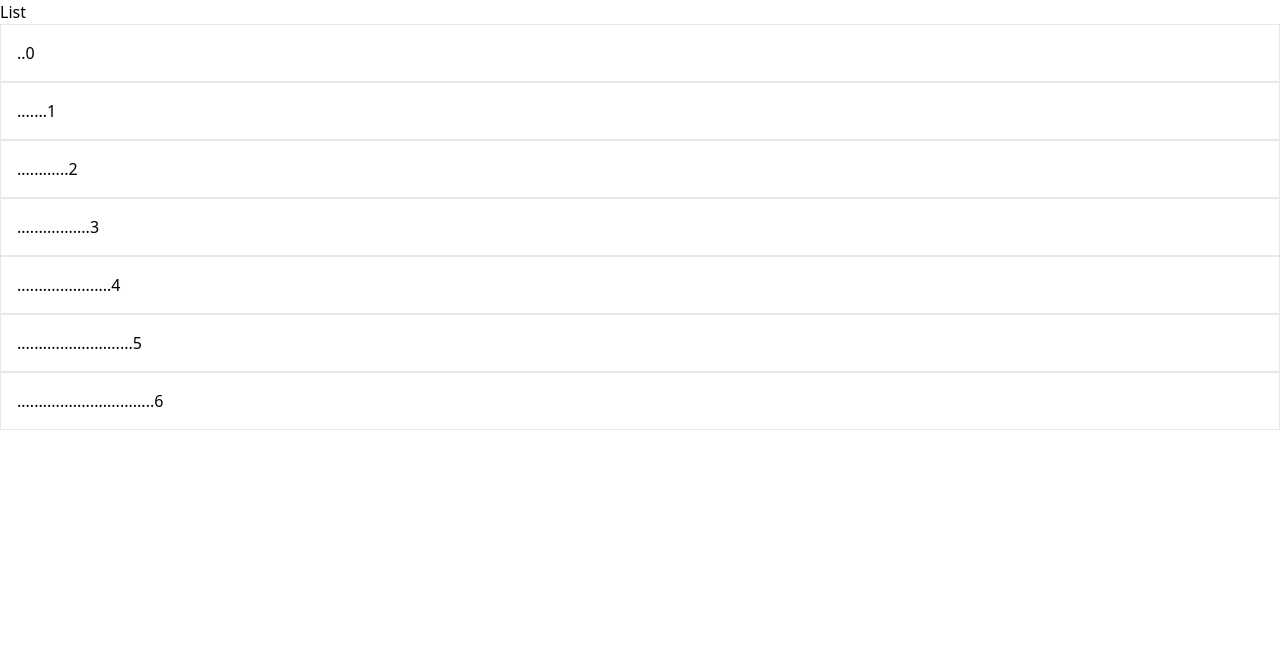
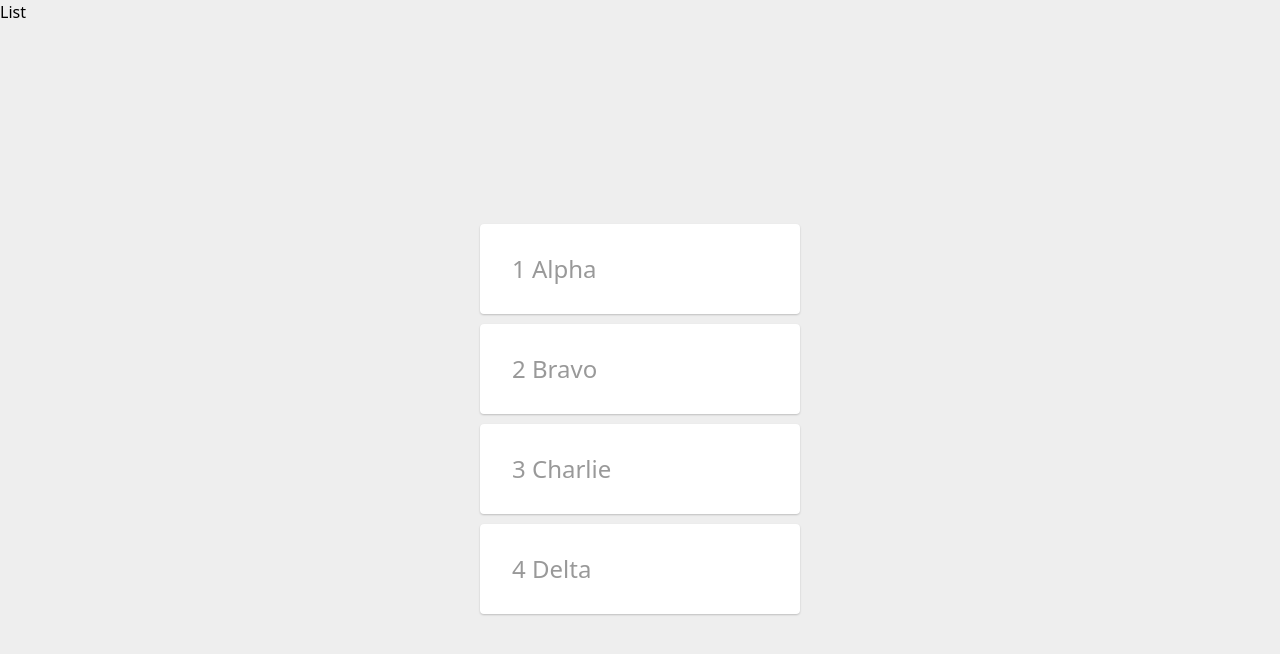
Before and after one commit to rwdtdev/draggable-list-react-gsap, a React (Vite) app: page / in a window 1280 px wide. Shown: the top 654 px of the page. Built offline with nearby package versions, Linux system fonts and the light colour scheme.

Commit message:
it works but need adjust

```diff
--- a/src/App.css
+++ b/src/App.css
@@ -0,0 +1,49 @@
+html,
+body,
+#root {
+  height: 100%;
+}
+
+body {
+  background: rgb(238, 238, 238);
+  overflow: hidden;
+}
+
+*,
+*:before,
+*:after {
+  box-sizing: border-box;
+}
+
+.g-container {
+  position: relative;
+  top: 50%;
+  left: 50%;
+  width: 320px;
+  height: 400px;
+  /* opacity: 0; */
+  /* visibility: hidden; */
+  transform: translate(-50%, -50%);
+  cursor: grab;
+}
+
+.g-list-item {
+  position: absolute;
+  top: 0;
+  left: 0;
+  height: 90px;
+  width: 100%;
+}
+
+.item-content {
+  height: 100%;
+  border: 0px solid rgba(123, 123, 123, 0.498039);
+  border-radius: 4px;
+  color: rgb(153, 153, 153);
+  line-height: 90px;
+  padding-left: 32px;
+  font-size: 24px;
+  font-weight: 400;
+  background-color: rgb(255, 255, 255);
+  box-shadow: rgba(0, 0, 0, 0.2) 0px 1px 2px 0px;
+}
--- a/src/App.tsx
+++ b/src/App.tsx
@@ -1,93 +1,159 @@
-import { useRef, useState } from "react";
-import reactLogo from "./assets/react.svg";
-import viteLogo from "/vite.svg";
+import { useEffect, useRef, useState } from "react";
 import "./App.css";
-import ListItem from "./listItem.tsx";
 import gsap from "gsap";
 import { useGSAP } from "@gsap/react";
 import { Draggable } from "gsap/Draggable";
 
+type Sortable = {
+  dragger: Draggable;
+  element: Element;
+  index: number;
+  setIndex: (index: number) => void;
+};
+
 gsap.registerPlugin(Draggable);
 gsap.registerPlugin(useGSAP);
+let container: Element | undefined = undefined;
 function App() {
-  const [data, setData] = useState([
-    { id: "g0", data: "..0" },
-    { id: "g1", data: ".......1" },
-    { id: "g2", data: "............2" },
-    { id: "g3", data: ".................3" },
-    { id: "g4", data: "......................4" },
-    { id: "g5", data: "...........................5" },
-    { id: "g6", data: "................................6" },
-  ]);
-  const container = useRef<HTMLUListElement | null>(null);
+  useEffect(() => {
+    container = document.querySelector(".g-container")!;
+  }, []);
   useGSAP(
     () => {
-      const elements = document.querySelectorAll(".listitem");
-      Draggable.create(elements, {
-        type: "y",
-        // bounds: container.current,
-        // y: 0,
+      const rowSize = 100; // => container height / number of items
+      const listItems = Array.from(document.querySelectorAll(".g-list-item")); // Array of elements
+      const sortables = listItems.map(Sortable); // Array of sortables
+      const total = sortables.length;
 
-        startIndex: undefined,
-        crossIndex: undefined,
+      // if (container) gsap.to(container, { autoAlpha: 1 });
 
-        onPress: function () {
-          // this.y = this.startY;
-          console.log(this, this.target, this.vars.skipRows, this.target.id);
-          this.vars.skipRows = 0;
-          elements.forEach((item, i) => {
-            if (item.id === this.target.id) {
-              console.log(i);
-              this.vars.startIndex = i;
-            }
-          });
-        },
+      function changeIndex(item: Sortable, to: number) {
+        // Change position in array
+        arrayMove(sortables, item.index, to);
 
-        onDrag: function () {
-          elements.forEach((el, i) => {
-            if (this.hitTest(el, "50%")) {
-              this.vars.crossIndex = i;
-              if (this.y > 0 && this.deltaY > 0) {
-                console.log(">>");
-                gsap.to(el, { y: -Number(el.offsetHeight) });
-              } else if (this.y > 0 && this.deltaY < 0) {
-                console.log("><");
-                gsap.to(el, { y: 0 });
-              } else if (this.y < 0 && this.deltaY < 0) {
-                console.log("<<");
-                gsap.to(el, { y: +Number(el.offsetHeight) });
-              } else if (this.y < 0 && this.deltaY > 0) {
-                console.log("<>");
-                gsap.to(el, { y: 0 });
-                // }
-              }
-            }
-          });
-        },
-        onDragEnd: function () {
-          console.log("this.skipRows:", this.vars.skipRows, elements);
-          // elements.forEach((item) => console.log(item.innerHTML));
-          gsap.to(this.target, {
-            x: 0,
-            y:
-              (this.vars.crossIndex - this.vars.startIndex) *
-              this.target.offsetHeight,
-          });
-          this.vars.startIndex = undefined;
-          this.vars.crossIndex = undefined;
-        },
-      });
+        // Change element's position in DOM. Not always necessary. Just showing how.
+        if (to === total - 1) {
+          container!.appendChild(item.element);
+        } else {
+          const i = item.index > to ? to : to + 1;
+          container!.insertBefore(item.element, container!.children[i]);
+        }
+
+        // Set index for each sortable
+        sortables.forEach((sortable, index) => sortable.setIndex(index));
+      }
+
+      function Sortable(element: Element, index: number) {
+        const content = element.querySelector(".item-content");
+        const order = element.querySelector(".order");
+
+        const animation = gsap.to(content, {
+          boxShadow: "rgba(0,0,0,0.2) 0px 16px 32px 0px",
+          force3D: true,
+          scale: 1.1,
+          paused: true,
+        });
+
+        const dragger = new Draggable(element, {
+          onPress: () => {
+            animation.play();
+          },
+          // onDragStart: () => {
+          //   this.update();
+          // },
+          onDrag: onDragFunc,
+          onRelease: () => {
+            animation.reverse();
+            gsap.to(element, { y: sortable.index * rowSize });
+          },
+          cursor: "inherit",
+          type: "y",
+        });
+
+        // Public properties and methods
+        const sortable = {
+          dragger: dragger,
+          element: element,
+          index: index,
+          setIndex: setIndex,
+        };
+
+        gsap.set(element, { y: index * rowSize });
+
+        function setIndex(index: number) {
+          sortable.index = index;
+          order!.textContent = String(index + 1);
+
+          // Don't layout if you're dragging
+          if (!dragger.isDragging) layout();
+        }
+
+        // function onDragStartFunc() {
+        //   // animation.play();
+        //   this.update();
+        // }
+
+        function onDragFunc() {
+          // Calculate the current index based on element's position
+          const index = clamp(Math.round(this.y / rowSize), 0, total - 1);
+
+          if (index !== sortable.index) {
+            changeIndex(sortable, index);
+          }
+        }
+
+        // function onReleaseFunc() {
+        //   animation.reverse();
+        //   layout();
+        // }
+
+        function layout() {
+          gsap.to(element, { y: sortable.index * rowSize });
+        }
+
+        return sortable;
+      }
+
+      // Changes an elements's position in array
+      function arrayMove(array: Array<Sortable>, from: number, to: number) {
+        array.splice(to, 0, array.splice(from, 1)[0]);
+      }
+
+      // Clamps a value to a min/max
+      function clamp(value: number, a: number, b: number) {
+        return value < a ? a : value > b ? b : value;
+      }
     },
     { scope: container }
   );
   return (
     <>
       <h1>List</h1>
-      <ul ref={container} className="gsap-container">
-        {data.map((item) => (
-          <ListItem item={item} container={container} key={item.id} />
-        ))}
-      </ul>
+      <section className="g-container">
+        <div className="g-list-item">
+          <div className="item-content">
+            <span className="order">1</span> Alpha
+          </div>
+        </div>
+
+        <div className="g-list-item">
+          <div className="item-content">
+            <span className="order">2</span> Bravo
+          </div>
+        </div>
+
+        <div className="g-list-item">
+          <div className="item-content">
+            <span className="order">3</span> Charlie
+          </div>
+        </div>
+
+        <div className="g-list-item">
+          <div className="item-content">
+            <span className="order">4</span> Delta
+          </div>
+        </div>
+      </section>
     </>
   );
 }
--- a/src/listItem.tsx
+++ b/src/listItem.tsx
@@ -13,7 +13,10 @@ type Props = {
 
 export default function ListItem({ item, container }: Props) {
   return (
-    <li id={item.id} className={`listitem border ${item.id} p-4`}>
+    <li
+      id={item.id}
+      className={`listitem border ${item.id} h-10 mb-2 bg-white z-0`}
+    >
       {item.data}
     </li>
   );
```
